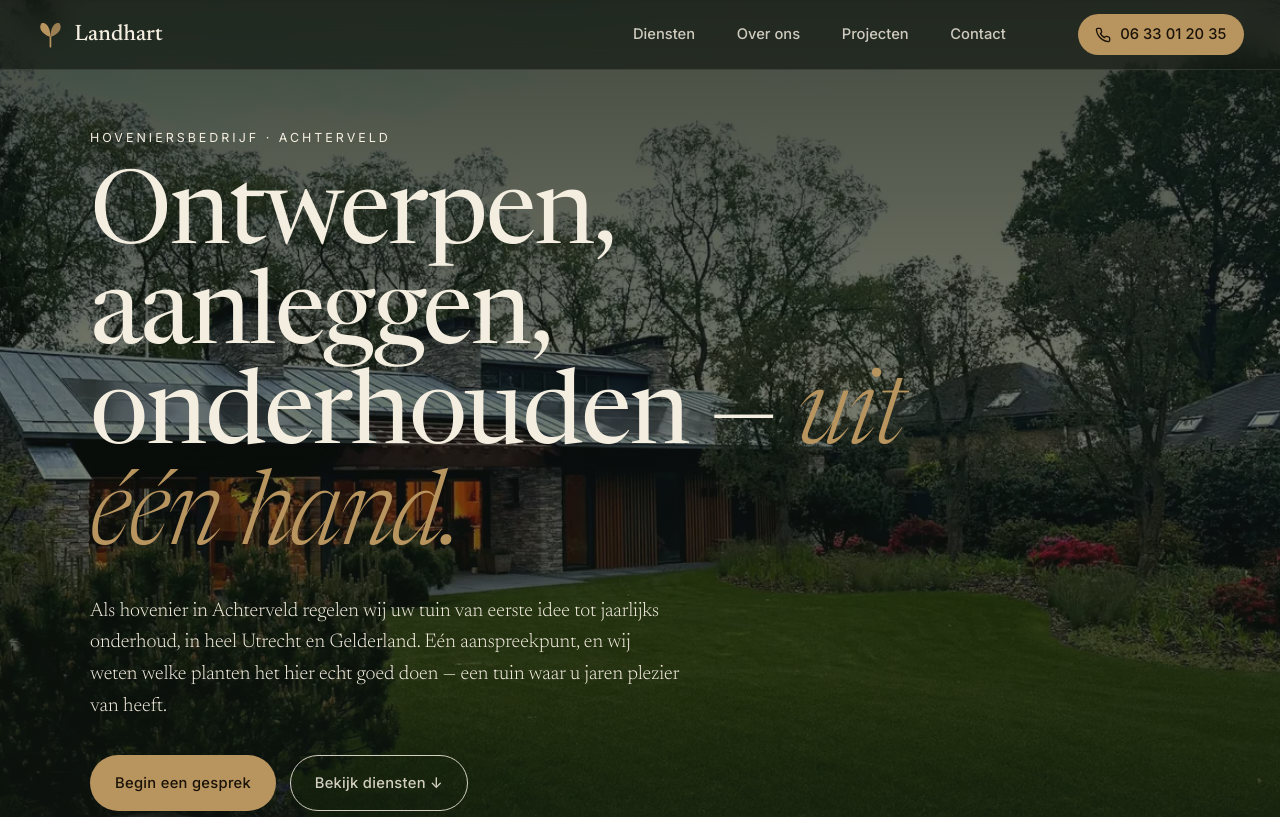
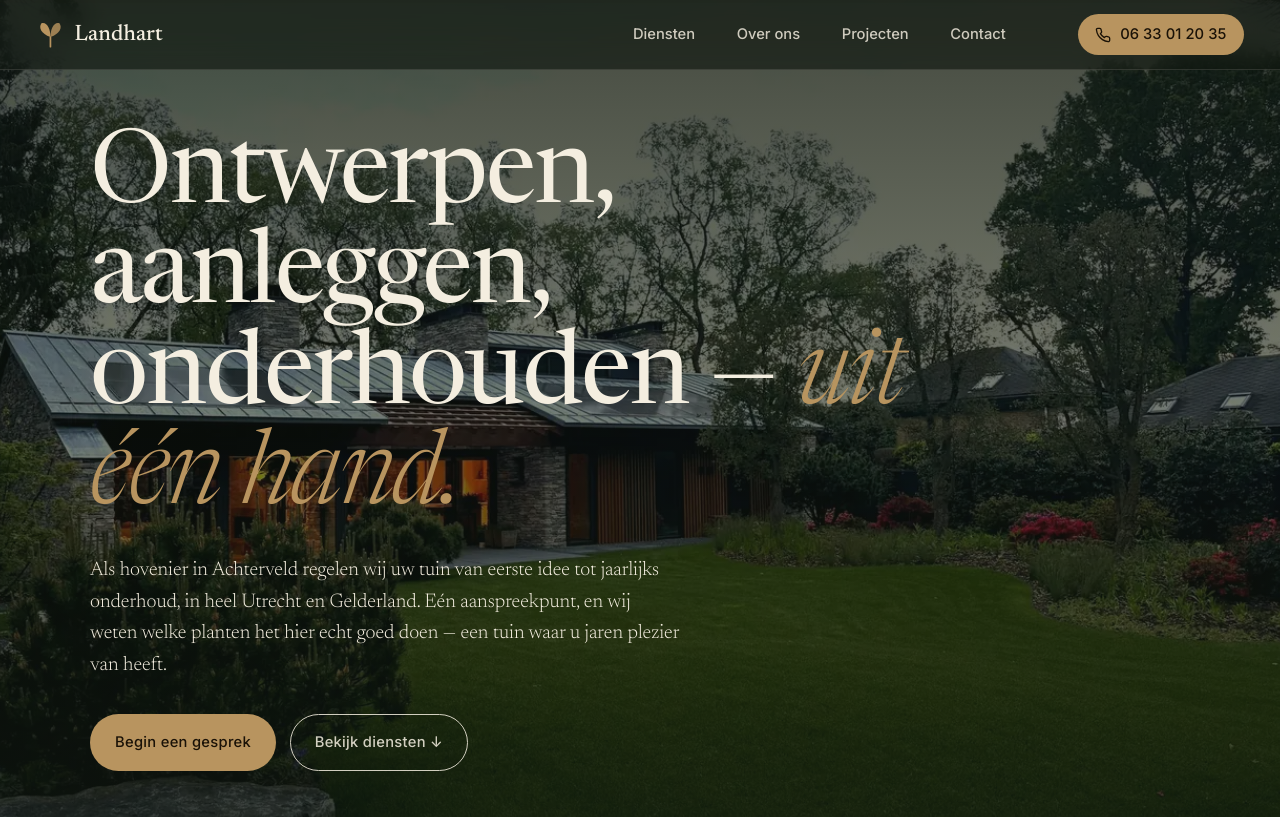
Before and after one commit to Wilvert/landhart, a plain HTML site: page index.html in a window 1280 px wide. Shown: the top 817 px of the page. Drawn offline with Linux system fonts and the light colour scheme.

Commit message:
Hero: regel boven de kop weg
Co-Authored-By: Claude Opus 5.5 <noreply@anthropic.com>

```diff
--- a/index.html
+++ b/index.html
@@ -224,7 +224,6 @@
   <div class="chapter-veil"></div>
 
   <div class="chapter-inner hero-inner">
-    <p class="kicker">Hoveniersbedrijf &middot; Achterveld</p>
     <h1 class="hero-title">
       Ontwerpen, aanleggen,<br>
       onderhouden &mdash; <em>uit één hand.</em>
```
